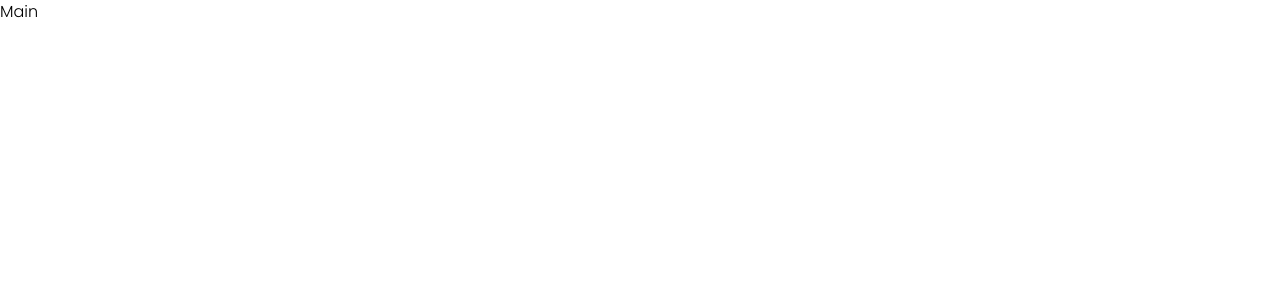
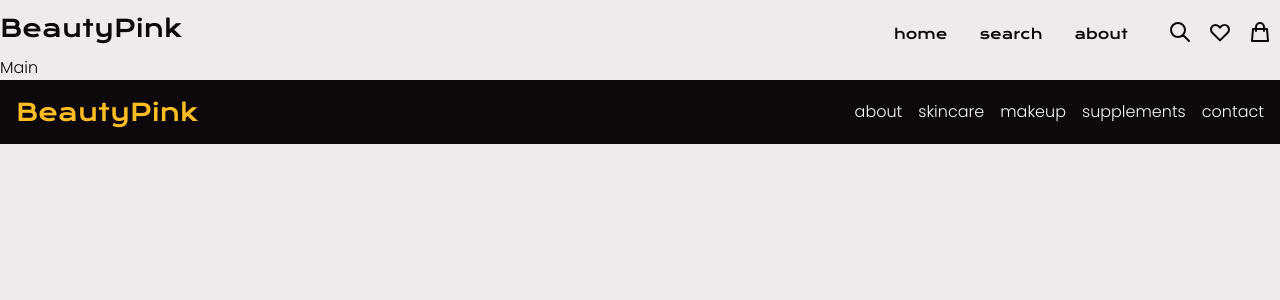
Before and after one commit to ashraffares/react-makeup, a React (Create React App) app: page /about in a window 1280 px wide. Shown: the top 300 px of the page. Built offline with nearby package versions, Linux system fonts and the light colour scheme.

Commit message:
Add navbar and footer compoenent

```diff
--- a/package.json
+++ b/package.json
@@ -6,6 +6,7 @@
     "@testing-library/jest-dom": "^5.16.1",
     "@testing-library/react": "^12.1.2",
     "@testing-library/user-event": "^13.5.0",
+    "axios": "^0.25.0",
     "react": "^17.0.2",
     "react-dom": "^17.0.2",
     "react-scripts": "5.0.0",
--- /dev/null
+++ b/src/components/Footer/Footer.js
@@ -0,0 +1,24 @@
+import React from 'react';
+import './Footer.css';
+
+const Footer = () => {
+  const links = [
+    'about',
+    'skincare',
+    'makeup',
+    'supplements',
+    'contact',
+  ];
+  return (
+    <footer className="bg-dark text-light flex justify-between p-4">
+      <a className="text-2xl text-yellow font-krona" href="/">BeautyPink</a>
+      <div className="flex items-center">
+        {
+          links.map((link) => <a href="/" className="ml-4" key={link}>{link}</a>)
+        }
+      </div>
+    </footer>
+  );
+};
+
+export default Footer;
--- /dev/null
+++ b/src/components/Footer/index.js
@@ -0,0 +1,3 @@
+import Footer from './Footer';
+
+export default Footer;
--- /dev/null
+++ b/src/components/Navbar/Navbar.css
@@ -0,0 +1,3 @@
+.navbar__brand {
+  font-family: 'Krona One', sans-serif;
+}
--- /dev/null
+++ b/src/components/Navbar/Navbar.js
@@ -0,0 +1,35 @@
+import React from 'react';
+import './Navbar.css';
+
+const Navbar = () => (
+  <nav className="container mx-auto font-krona flex flex-row justify-between py-3">
+    {/* Brand */}
+    <a className="text-2xl" href="/">BeautyPink</a>
+
+    <div className="flex items-end lowercase">
+      {/* Home */}
+      <a className="text-sm mr-8" href="/home">Home</a>
+      {/* Search */}
+      <a className="text-sm mr-8" href="/search">Search</a>
+      {/* About */}
+      <a className="text-sm mr-8" href="/about">About</a>
+      {/* Icons */}
+      <div className="flex px-2">
+        <svg xmlns="http://www.w3.org/2000/svg" className="h-6 w-6 mr-4" fill="none" viewBox="0 0 24 24" stroke="currentColor">
+          <path strokeLinecap="round" strokeLinejoin="round" strokeWidth="2" d="M21 21l-6-6m2-5a7 7 0 11-14 0 7 7 0 0114 0z" />
+        </svg>
+        {/* heart */}
+        <svg xmlns="http://www.w3.org/2000/svg" className="h-6 w-6 mr-4" fill="none" viewBox="0 0 24 24" stroke="currentColor">
+          <path strokeLinecap="round" strokeLinejoin="round" strokeWidth="2" d="M4.318 6.318a4.5 4.5 0 000 6.364L12 20.364l7.682-7.682a4.5 4.5 0 00-6.364-6.364L12 7.636l-1.318-1.318a4.5 4.5 0 00-6.364 0z" />
+        </svg>
+        {/* Cart */}
+        <svg xmlns="http://www.w3.org/2000/svg" className="h-6 w-6 " fill="none" viewBox="0 0 24 24" stroke="currentColor">
+          <path strokeLinecap="round" strokeLinejoin="round" strokeWidth="2" d="M16 11V7a4 4 0 00-8 0v4M5 9h14l1 12H4L5 9z" />
+        </svg>
+      </div>
+    </div>
+
+  </nav>
+);
+
+export default Navbar;
--- /dev/null
+++ b/src/components/Navbar/index.js
@@ -0,0 +1,3 @@
+import Navbar from './Navbar';
+
+export default Navbar;
--- a/src/index.css
+++ b/src/index.css
@@ -6,5 +6,5 @@
 font-family: 'Poppins', sans-serif; */
 
 body {
-  font-family: 'Poppins', sans-serif;
+  @apply font-base text-dark bg-light-grey;
 }
--- a/src/layouts/Main.js
+++ b/src/layouts/Main.js
@@ -1,8 +1,14 @@
 import React from 'react';
+import Navbar from '../components/Navbar';
+import Footer from '../components/Footer';
 
 const Main = () => (
-  <div>
-    <p>Main</p>
+  <div className="Main">
+    <Navbar />
+    <div className="container mx-auto">
+      <p>Main</p>
+    </div>
+    <Footer />
   </div>
 );
 
--- a/tailwind.config.js
+++ b/tailwind.config.js
@@ -3,7 +3,20 @@ module.exports = {
     './src/**/*.{js,jsx,ts,tsx}',
   ],
   theme: {
-    extend: {},
+    extend: {
+      fontFamily: {
+        base: 'Poppins, sans-serif',
+        krona: '"Krona One", sans-serif',
+      },
+      colors: {
+        dark: '#0C080B',
+        green: '#1E3329',
+        yellow: '#FFBD24',
+        'dark-grey': '#B8B8B8',
+        'light-grey': '#efebec',
+        light: '#FAFAFA',
+      },
+    },
   },
   plugins: [],
 };
```
Also changed, not shown: src/components/Footer/Footer.css (added), 1 other file (tests, documents, lock files or other folders).
